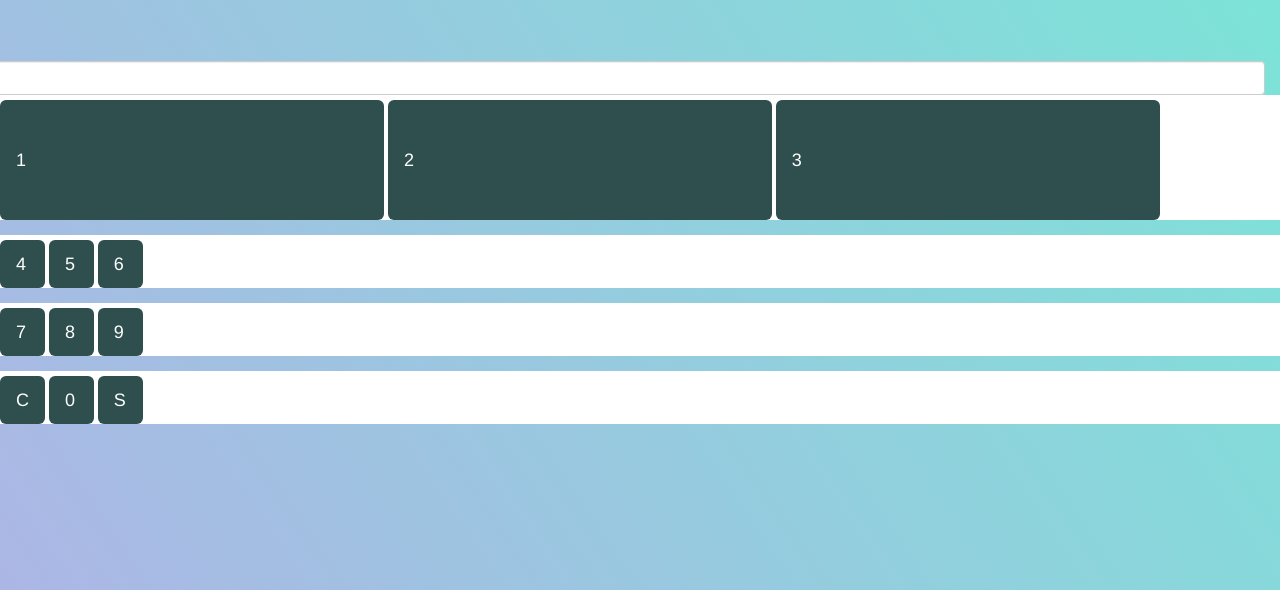
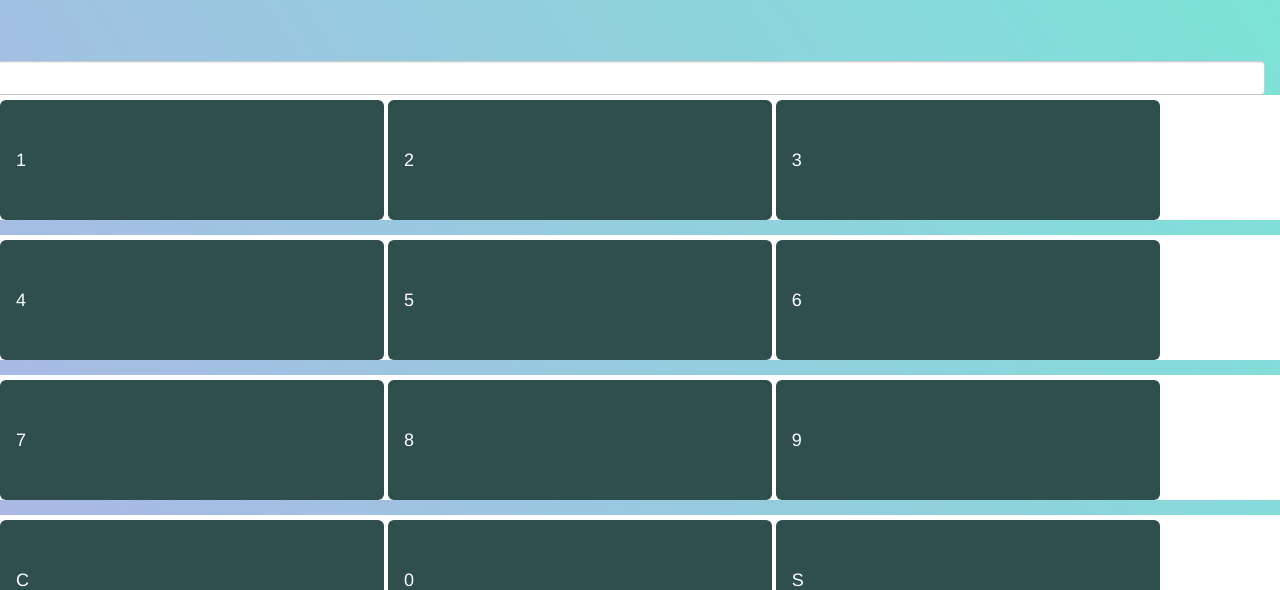
Before and after one commit to abdoulakram/inputpass, a Flask app: page / in a window 1280 px wide. Shown: the part 431-1021 px from the top of the page. Run offline with Flask 2, Linux system fonts and the light colour scheme; some libraries are stand-ins or nearby versions.

Commit message:
first commit

```diff
--- a/static/css/main.css
+++ b/static/css/main.css
@@ -130,13 +130,13 @@ body {
   width: 100%;
   left: 0;
 }
-.buttoncss{
+.css_button{
   margin-top:5px;
   width:30%;
   height:120px;
   background-color:darkslategrey;
   color:white;
-  outline:none;
+
 }
 .calculator {
   border-radius: 12px;
--- a/templates/password.html
+++ b/templates/password.html
@@ -19,24 +19,24 @@
 
 
           <div class="form-group" style="background-color:white;">
-            <button type="button" onclick="PressButton(this)" class="buttoncss btn-lg">1</button>
-            <button type="button" onclick="PressButton(this)" class="buttoncss btn-lg">2</button>
-            <button type="button" onclick="PressButton(this)" class="buttoncss btn-lg">3</button>
+            <button type="button" onclick="PressButton(this)" class="css_button btn-lg">1</button>
+            <button type="button" onclick="PressButton(this)" class="css_button btn-lg">2</button>
+            <button type="button" onclick="PressButton(this)" class="css_button btn-lg">3</button>
           </div>
           <div class="form-group" style="background-color:white;">
-            <button type="button"  onclick="PressButton(this)" style="margin-top:5px;width:45px;height:48px;background-color:darkslategrey;color:white;outline:none;" class="btn-lg">4</button>
-            <button type="button" onclick="PressButton(this)"  style="margin-top:5px;width:45px;height:48px;background-color:darkslategrey;color:white;outline:none;" class="btn-lg">5</button>
-            <button type="button"  onclick="PressButton(this)" style="margin-top:5px;width:45px;height:48px;background-color:darkslategrey;color:white;outline:none;" class="btn-lg">6</button>
+            <button type="button"  onclick="PressButton(this)" style="margin-top:5px;width:30%;height:120px;background-color:darkslategrey;color:white;outline:none;" class="btn-lg">4</button>
+            <button type="button" onclick="PressButton(this)"  style="margin-top:5px;width:30%;height:120px;background-color:darkslategrey;color:white;outline:none;" class="btn-lg">5</button>
+            <button type="button"  onclick="PressButton(this)" style="margin-top:5px;width:30%;height:120px;background-color:darkslategrey;color:white;outline:none;" class="btn-lg">6</button>
          </div>
          <div class="form-group" style="background-color:white;">
-            <button type="button" onclick="PressButton(this)"  style="margin-top:5px;width:45px;height:48px;background-color:darkslategrey;color:white;outline:none;" class="btn-lg">7</button>
-            <button type="button" onclick="PressButton(this)" style="margin-top:5px;width:45px;height:48px;background-color:darkslategrey;color:white;outline:none;" class="btn-lg">8</button>
-            <button type="button" onclick="PressButton(this)"  style="margin-top:5px;width:45px;height:48px;background-color:darkslategrey;color:white;outline:none;" class="btn-lg">9</button>
+            <button type="button" onclick="PressButton(this)"  style="margin-top:5px;width:30%;height:120px;background-color:darkslategrey;color:white;outline:none;" class="btn-lg">7</button>
+            <button type="button" onclick="PressButton(this)" style="margin-top:5px;width:30%;height:120px;background-color:darkslategrey;color:white;outline:none;" class="btn-lg">8</button>
+            <button type="button" onclick="PressButton(this)"  style="margin-top:5px;width:30%;height:120px;background-color:darkslategrey;color:white;outline:none;" class="btn-lg">9</button>
          </div>
          <div class="form-group" style="background-color:white;">
-           <button type="button"  onclick="clearLast()" style="margin-top:5px;width:45px;height:48px;background-color:darkslategrey;color:white;outline:none;" class="btn-lg">C</button>
-            <button type="button" onclick="PressButton(this)"  style="margin-top:5px;width:45px;height:48px;background-color:darkslategrey;color:white;outline:none;" class="btn-lg">0</button>
-            <button type="button"  onclick="ClearAll()" style="margin-top:5px;width:45px;height:48px;background-color:darkslategrey;color:white;outline:none;" class="btn-lg">S</button>
+           <button type="button"  onclick="clearLast()" style="margin-top:5px;width:30%;height:120px;background-color:darkslategrey;color:white;outline:none;" class="btn-lg">C</button>
+            <button type="button" onclick="PressButton(this)"  style="margin-top:5px;width:30%;height:120px;background-color:darkslategrey;color:white;outline:none;" class="btn-lg">0</button>
+            <button type="button"  onclick="ClearAll()" style="margin-top:5px;width:30%;height:120px;background-color:darkslategrey;color:white;outline:none;" class="btn-lg">S</button>
          </div>
          </div >
         <div class="form-group">
```
